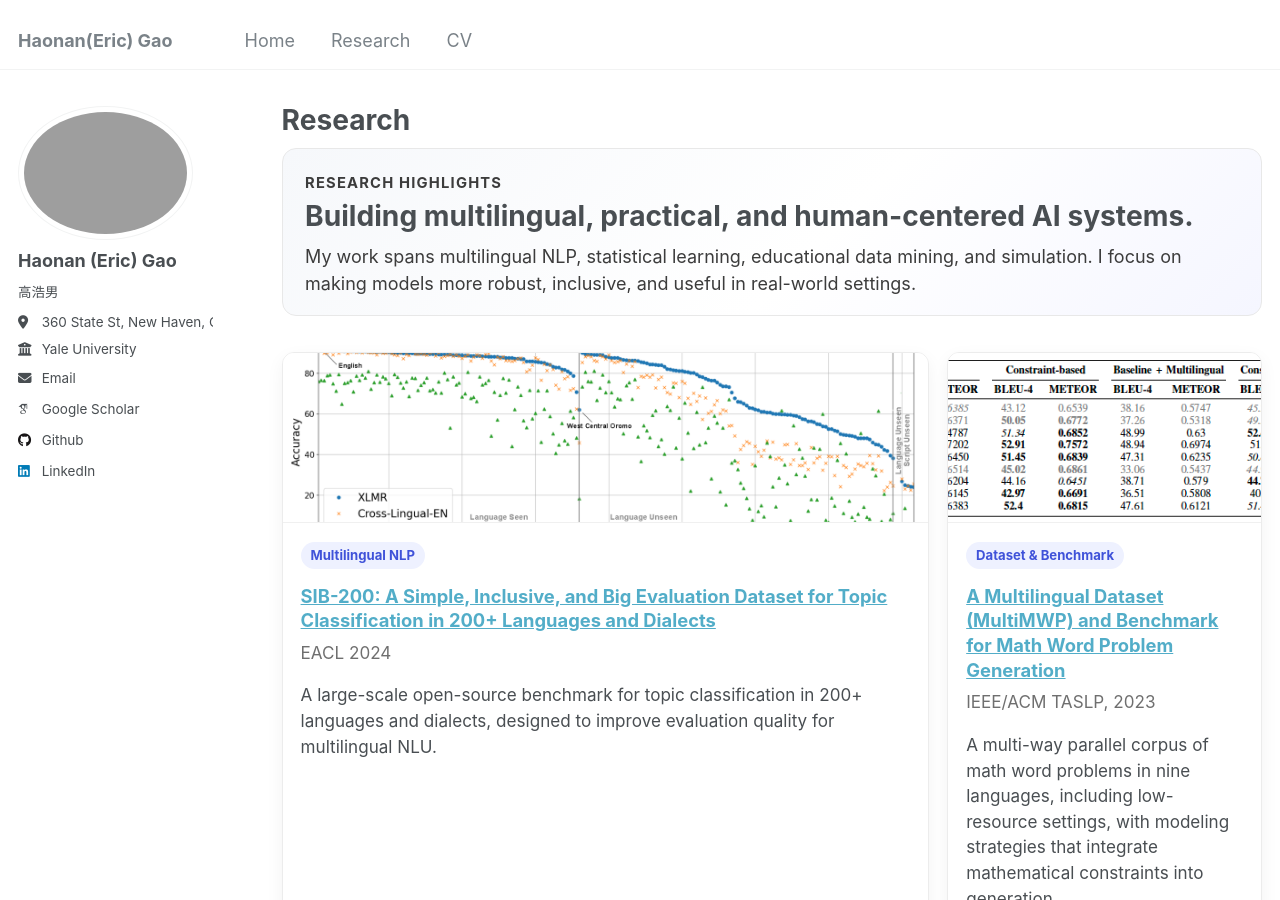
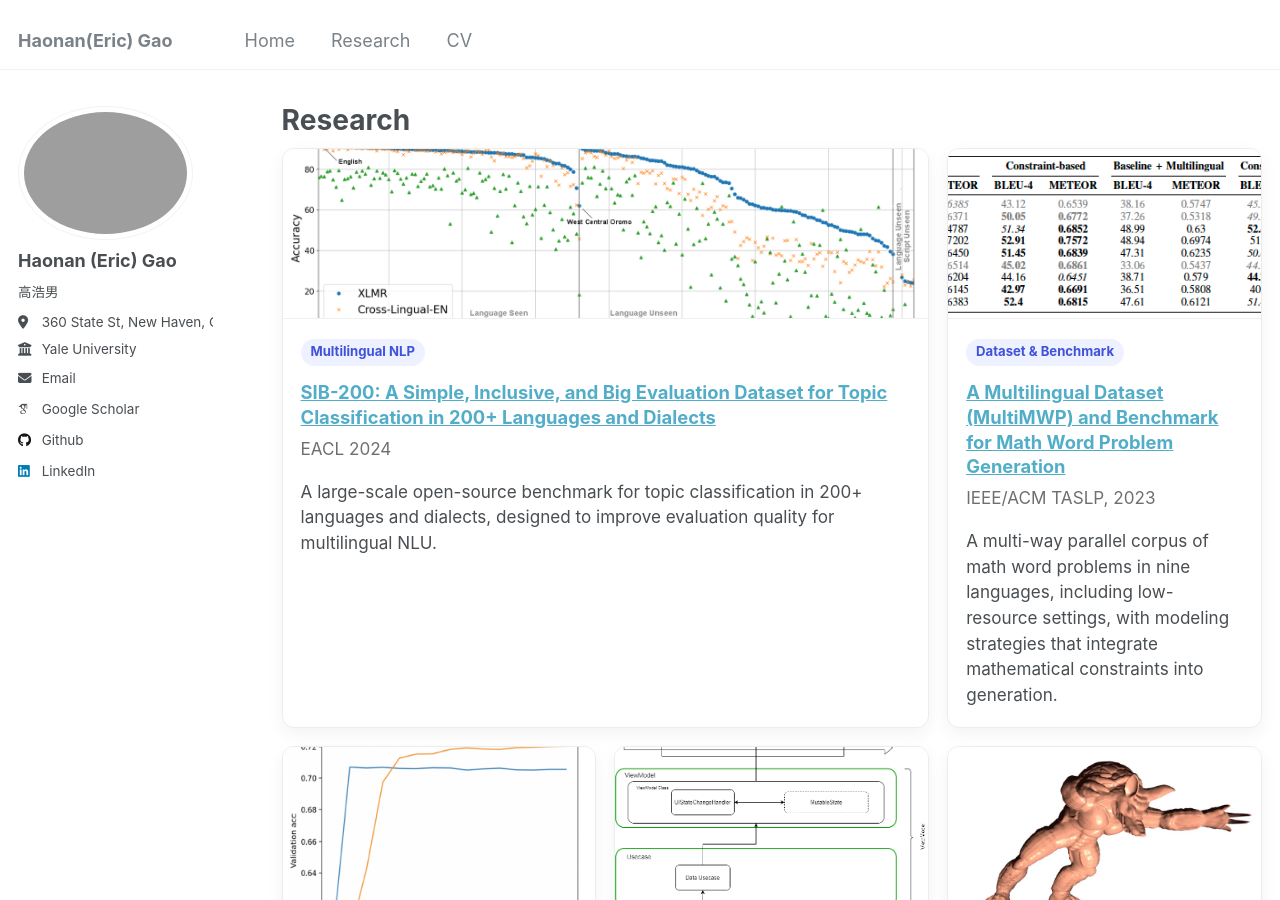
Before and after one commit to rampageoppa/rampageoppa.github.io, a Jekyll site: the page built from _pages/research.md, in a window 1280 px wide and 900 px high. Built offline with Jekyll 4.4.1, drawn with Linux system fonts in a browser that asks for light colours; some web fonts are replaced.

Commit message:
Update research.md

```diff
--- a/_pages/research.md
+++ b/_pages/research.md
@@ -6,15 +6,6 @@ author_profile: true
 redirect_from:
   - /research/
 ---
-
-<div class="research-hero">
-  <p class="research-kicker">Research Highlights</p>
-  <h2>Building multilingual, practical, and human-centered AI systems.</h2>
-  <p>
-    My work spans multilingual NLP, statistical learning, educational data mining, and simulation.
-    I focus on making models more robust, inclusive, and useful in real-world settings.
-  </p>
-</div>
 
 <div class="research-grid">
 
```
